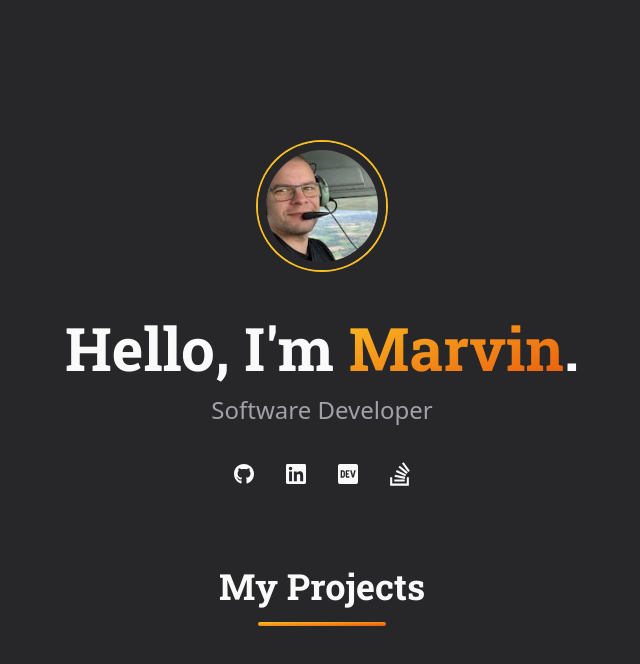
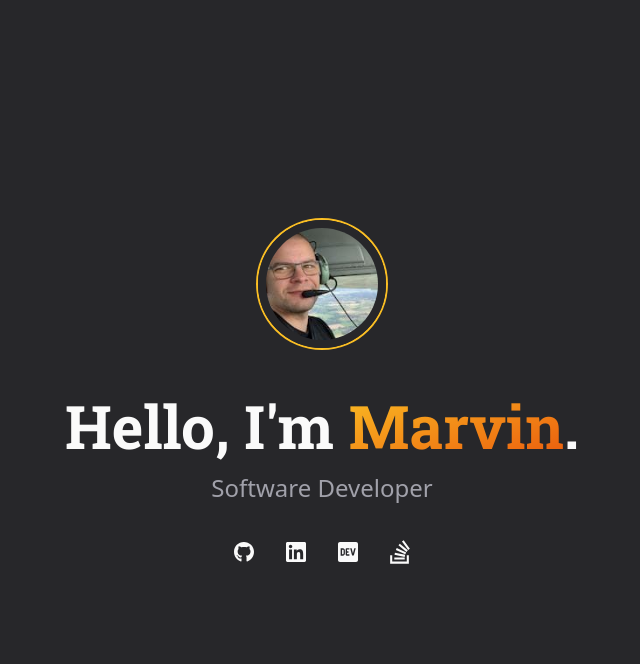
Before and after one commit to marvinrabe/rabe.pro, a Next.js app: page / in a window 1280 px wide. Shown: the top 664 px of the page, without its empty margins (318-958 px from the left). Built offline with nearby package versions, Linux system fonts and the light colour scheme.

Commit message:
fix: remove projects header

```diff
--- a/app/page.js
+++ b/app/page.js
@@ -25,9 +25,6 @@ export default function Home () {
     },
   ]
 
-  let projects = [
-  ]
-
   return (
     <main className="flex flex-col items-center justify-center min-h-full p-8 text-center">
       <img src="/me.jpg" height="128" width="128" alt="Marvins face"
@@ -47,22 +44,6 @@ export default function Home () {
           </a>
         ))}
       </div>
-      <h2 className="text-2xl lg:text-4xl font-bold font-serif text-zinc-50 mt-16 mb-4">My Projects</h2>
-      <div className="bg-gradient-to-br from-amber-400 to-orange-600 rounded-full h-[4px] w-32 mb-8 block">
-        &nbsp;
-      </div>
-      <ul className="mx-auto container flex flex-wrap justify-center gap-6 max-w-[1200px]">
-        {projects.map((item) => (
-          <li>
-            <a href={item.url} target="_blank"
-               className="project flex items-end justify-start h-32 w-[330px] max-w-[330px]">
-            <span className="block text-zinc-50 font-bold tracking-wide text-left p-4">
-              {item.title}
-            </span>
-            </a>
-          </li>
-        ))}
-      </ul>
     </main>
   )
 }
```
